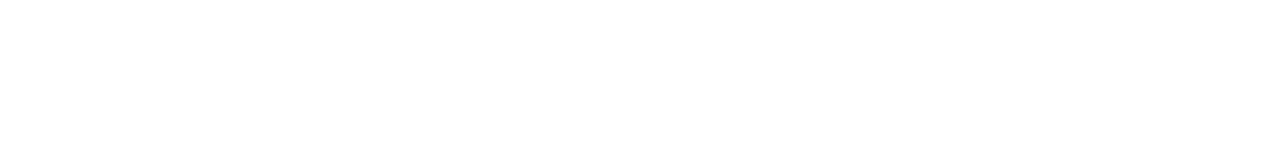
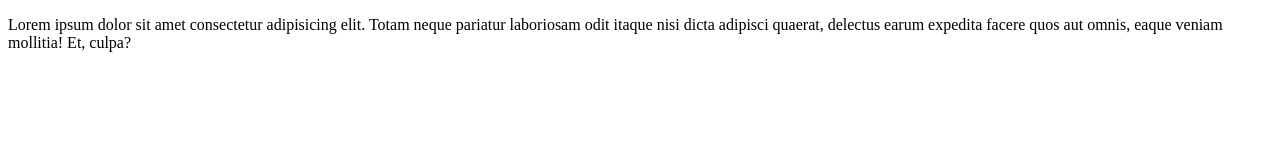
Before and after one commit to AuraRenPer/vscode_git, a plain HTML site: page index.html in a window 1280 px wide. Drawn offline with Linux system fonts and the light colour scheme.

Commit message:
Agregado DIV contenedor

```diff
--- a/index.html
+++ b/index.html
@@ -1,11 +1,21 @@
 <!DOCTYPE html>
 <html lang="en">
+
 <head>
     <meta charset="UTF-8">
     <meta name="viewport" content="width=device-width, initial-scale=1.0">
     <title>GIT VSCODE</title>
 </head>
+
 <body>
+    <!--CONTENEDOR 1 DIV-->
+    <div class="container">
+        <div class="row">
+            <p>Lorem ipsum dolor sit amet consectetur adipisicing elit. Totam neque pariatur laboriosam odit itaque nisi
+                dicta adipisci quaerat, delectus earum expedita facere quos aut omnis, eaque veniam mollitia! Et, culpa?
+            </p>
+        </div>
+    </div>
+</body>
 
-</body>
 </html>
```
